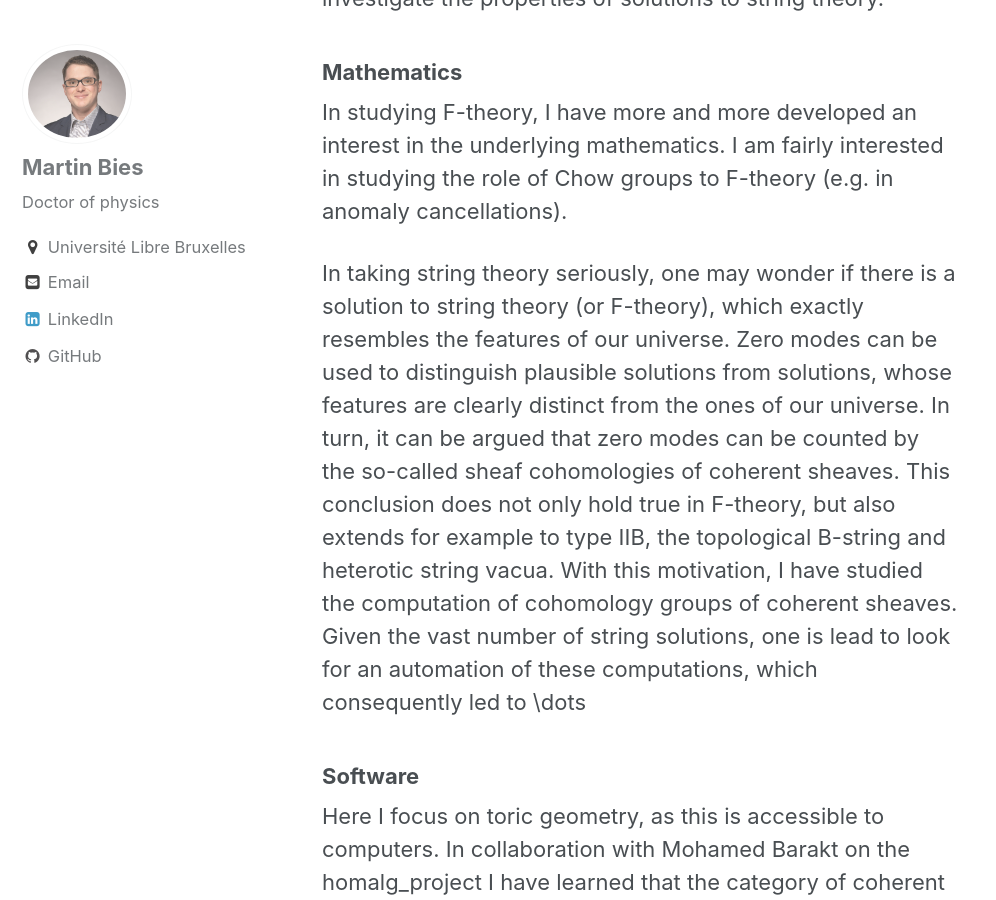
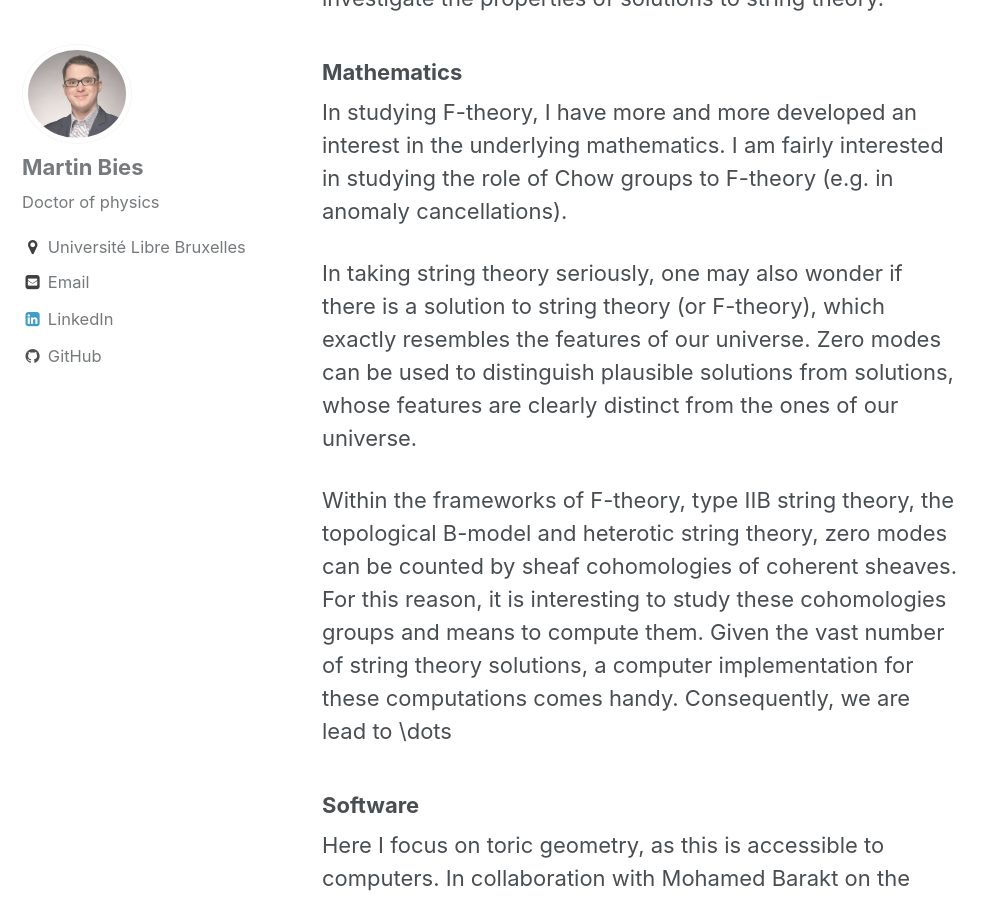
Before and after one commit to MartinBies/MartinBies.github.io, a Jekyll site: the page built from _pages/research.md, in a window 1280 px wide and 900 px high, scrolled down 394 px. Shown: the whole window, without its empty margins (0-996 px from the left). Built offline with Jekyll 4.4.1, drawn with Linux system fonts in a browser that asks for light colours.

Commit message:
Updated the math sections

```diff
--- a/_pages/research.md
+++ b/_pages/research.md
@@ -14,7 +14,9 @@ By upbringing, I am a physicist interested in theoretical high energy physics --
 
 In studying F-theory, I have more and more developed an interest in the underlying mathematics. I am fairly interested in studying the role of Chow groups to F-theory (e.g. in anomaly cancellations).
 
-In taking string theory seriously, one may wonder if there is a solution to string theory (or F-theory), which exactly resembles the features of our universe. Zero modes can be used to distinguish plausible solutions from solutions, whose features are clearly distinct from the ones of our universe. In turn, it can be argued that zero modes can be counted by the so-called sheaf cohomologies of coherent sheaves. This conclusion does not only hold true in F-theory, but also extends for example to type IIB, the topological B-string and heterotic string vacua. With this motivation, I have studied the computation of cohomology groups of coherent sheaves. Given the vast number of string solutions, one is lead to look for an automation of these computations, which consequently led to \dots
+In taking string theory seriously, one may also wonder if there is a solution to string theory (or F-theory), which exactly resembles the features of our universe. Zero modes can be used to distinguish plausible solutions from solutions, whose features are clearly distinct from the ones of our universe.
+
+Within the frameworks of F-theory, type IIB string theory, the topological B-model and heterotic string theory, zero modes can be counted by sheaf cohomologies of coherent sheaves. For this reason, it is interesting to study these cohomologies groups and means to compute them. Given the vast number of string theory solutions, a computer implementation for these computations comes handy. Consequently, we are lead to \dots
 
 
 ### Software
```
